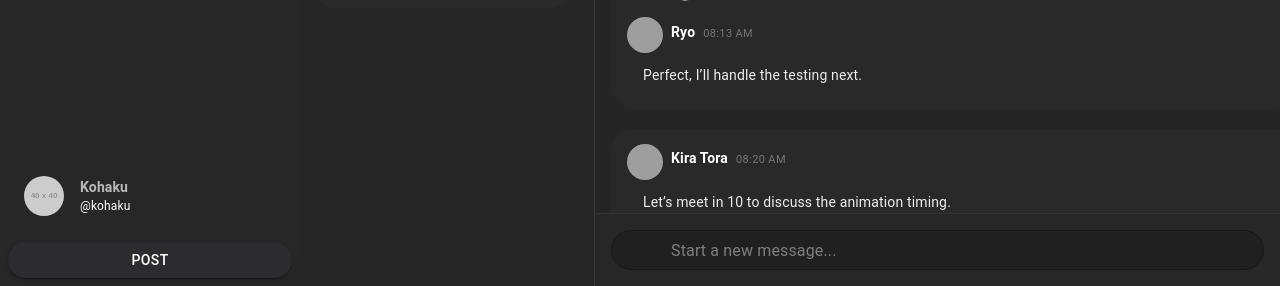
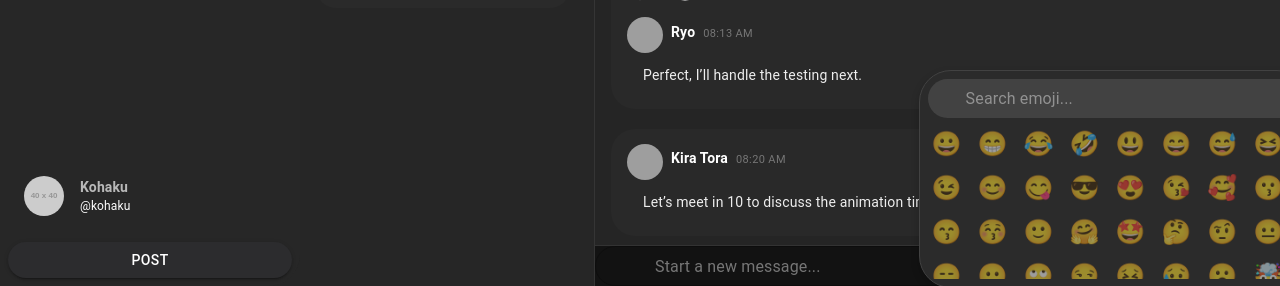
Before and after one commit to ziiadhesham/ConnectEd, a React (Create React App) app: page /messages in a window 1280 px wide. Both pictures are taken after a click on the button 1192 px from the left and 764 px from the top of the page. Shown: the part 514-800 px from the top of the page. Built offline with nearby package versions, Linux system fonts and the light colour scheme; grey boxes are pictures that could not be loaded; some icons are missing.

Commit message:
EmojiPickerUpdated

```diff
--- a/src/components/MessageInput.jsx
+++ b/src/components/MessageInput.jsx
@@ -11,6 +11,7 @@ import MicIcon from "@mui/icons-material/Mic";
 import CloseIcon from "@mui/icons-material/Close";
 import EmojiEmotionsIcon from "@mui/icons-material/EmojiEmotions";
 import AttachFileIcon from "@mui/icons-material/AttachFile";
+import EmojiPicker from "./EmojiPicker"; // Import EmojiPicker component
 
 export default function MessageInput({ onSendMessage }) {
   const [message, setMessage] = useState("");
@@ -18,6 +19,7 @@ export default function MessageInput({ onSendMessage }) {
   const [isReplying, setIsReplying] = useState(false);
   const [replyTo, setReplyTo] = useState("James");
   const [longText, setLongText] = useState(false);
+  const [isEmojiPickerOpen, setEmojiPickerOpen] = useState(false); // State for EmojiPicker visibility
 
   const isTyping = message.trim().length > 0;
 
@@ -34,18 +36,43 @@ export default function MessageInput({ onSendMessage }) {
     setIsRecording(!isRecording);
   };
 
+  const handleEmojiSelect = (emoji) => {
+    setMessage((prev) => prev + emoji); // Append the selected emoji to the message
+    setEmojiPickerOpen(false); // Close the EmojiPicker after selection
+  };
+
   return (
     <Box
       sx={{
-        boxSizing: "border-box",
-        p: 2,
-        borderRadius: "32px",
-        display: "flex",
-        flexDirection: "column",
-        gap: 1,
+        position: "relative", // Ensure relative positioning for the overlay
         width: "100%",
+                    backgroundColor: "rgba(0, 0, 0, 0.5)", // Semi-transparent background
+
       }}
     >
+      {/* EmojiPicker Overlay */}
+      {isEmojiPickerOpen && (
+        <Box
+          sx={{
+            position: "fixed",
+            top: "73%",
+            left: "37%",
+            width: "100%",
+            height: "100%",
+            zIndex: 2000, // Ensure it appears above other elements
+            display: "flex",
+            justifyContent: "center",
+            alignItems: "center",
+          }}
+          onClick={() => setEmojiPickerOpen(false)} // Close EmojiPicker when clicking outside
+        >
+          <Box onClick={(e) => e.stopPropagation()}>
+            <EmojiPicker onEmojiSelect={handleEmojiSelect} />
+          </Box>
+        </Box>
+      )}
+
+      {/* Replying Section */}
       {isReplying && (
         <Box
           sx={{
@@ -67,6 +94,7 @@ export default function MessageInput({ onSendMessage }) {
         </Box>
       )}
 
+      {/* Input Section */}
       <TextField
         fullWidth
         multiline
@@ -85,8 +113,8 @@ export default function MessageInput({ onSendMessage }) {
             px: 1.5,
             py: 0.5,
             transition: "background-color 0.2s ease",
-            '&:hover': { bgcolor: "rgba(18, 18, 18, 0.5)" },
-            '& textarea::selection': {
+            "&:hover": { bgcolor: "rgba(18, 18, 18, 0.5)" },
+            "& textarea::selection": {
               bgcolor: "#444",
             },
           },
@@ -99,7 +127,7 @@ export default function MessageInput({ onSendMessage }) {
           ),
           endAdornment: (
             <InputAdornment position="end">
-              <IconButton>
+              <IconButton onClick={() => setEmojiPickerOpen(!isEmojiPickerOpen)}>
                 <EmojiEmotionsIcon sx={{ color: "#999" }} />
               </IconButton>
               {isTyping ? (
```
